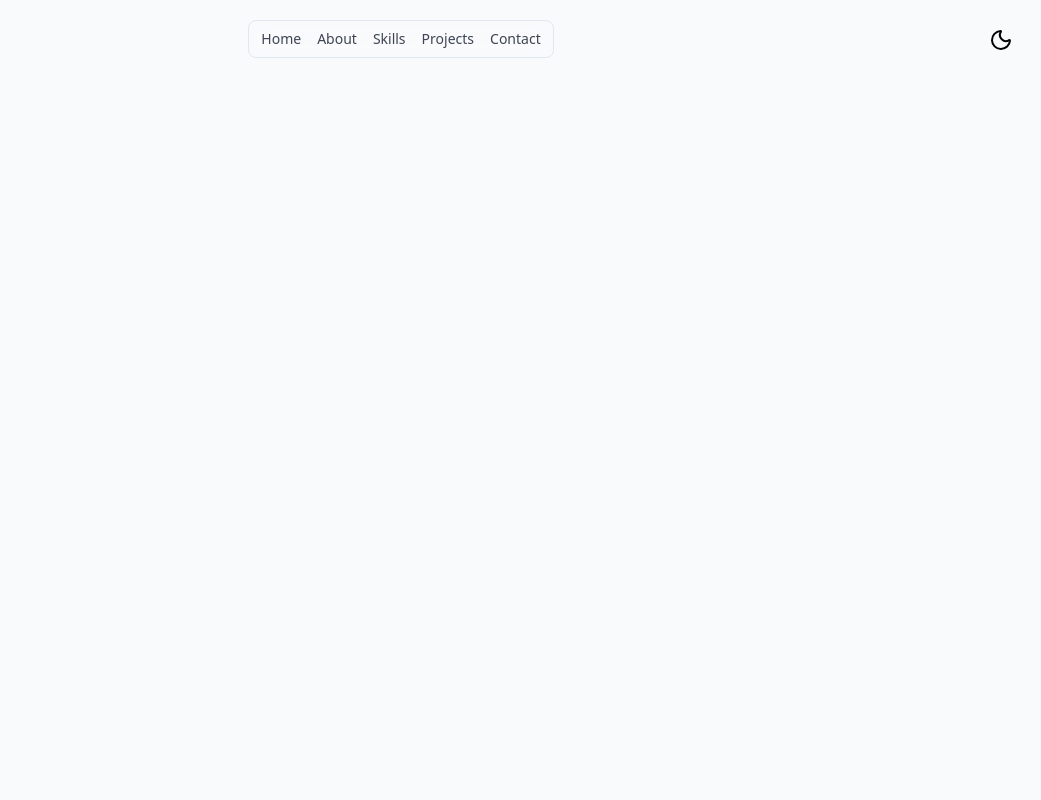
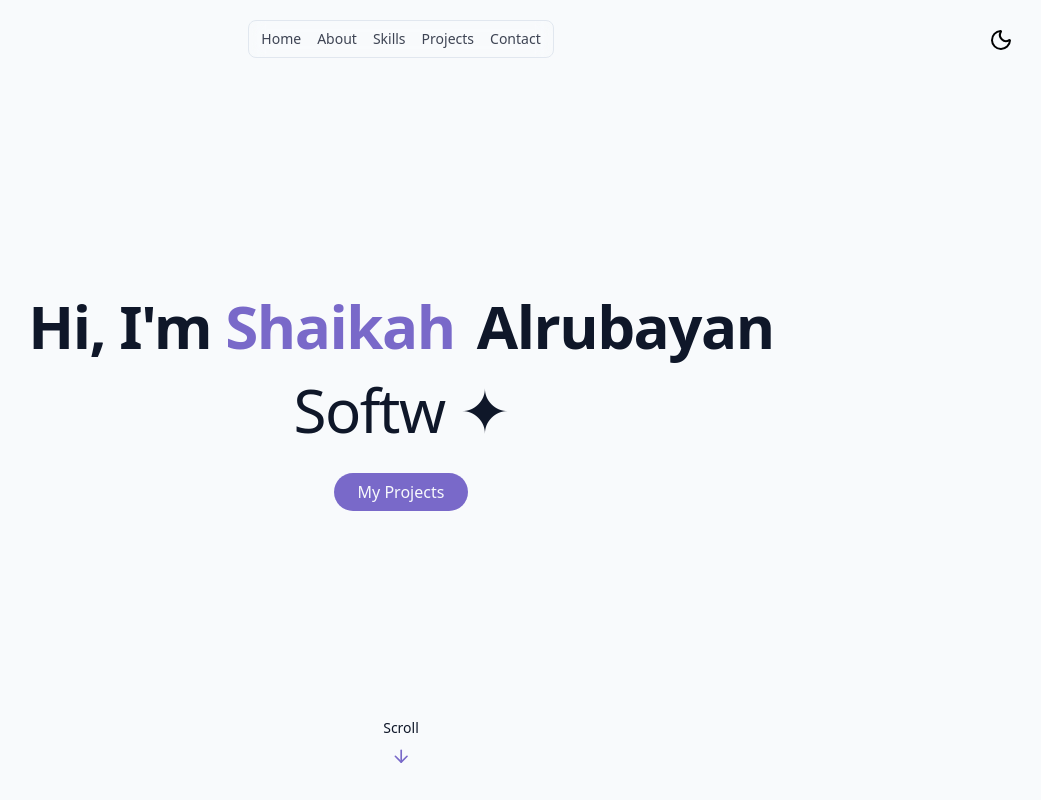
Before and after one commit to shaikah572/portfolio-v3, a React (Vite) app: page / in a window 1280 px wide. Shown: the whole page, without its empty margins (239-1280 px from the left). Built offline with nearby package versions, Linux system fonts and the light colour scheme.

Commit message:
created header section

```diff
--- a/package.json
+++ b/package.json
@@ -19,7 +19,8 @@
     "react-dom": "^19.2.0",
     "react-router-dom": "^7.12.0",
     "tailwind-merge": "^3.4.0",
-    "tailwindcss": "^4.1.18"
+    "tailwindcss": "^4.1.18",
+    "typewriter-effect": "^2.22.0"
   },
   "devDependencies": {
     "@eslint/js": "^9.39.1",
--- a/src/Components/Section/Header.jsx
+++ b/src/Components/Section/Header.jsx
@@ -1,9 +1,46 @@
 import React from 'react'
+import Typewriter from 'typewriter-effect'
+import { ArrowDown } from 'lucide-react'
 
 const Header = () => {
     return (
-        <section id='header'>
-            header
+        <section
+            id='header'
+            className='relative min-h-screen flex flex-col items-center justify-center px-4'>
+            <div className='container max-w-4xl mx-auto text-center z-10'>
+                <div className='space-y-6'>
+                    <h1 className='text-4xl md:text-6xl font-bold tracking-tight'>
+                        <span className='opacity-0 animate-fade-in'>Hi, I'm</span>
+                        <span className='text-primary opacity-0 animate-fade-in-delay-1'>
+                            {' '}
+                            Shaikah
+                        </span>
+                        <span className='text-gradient ml-2 opacity-0 animate-fade-in-delay-2'>
+                            {' '}
+                            Alrubayan
+                        </span>
+                    </h1>
+                    <div className='text-3xl md:text-6xl tracking-tight'>
+                        <Typewriter options={{
+                            strings: ['Software Engineer', 'Full-Stack Developer'],
+                            autoStart: true,
+                            loop: true,
+                            cursor: ' ✦',
+                        }} />
+                    </div>
+
+                    <div className='pt-4 opacity-0 animate-fade-in-delay-4'>
+                        <a href='#projects' className='custom-button'>
+                            My Projects
+                        </a>
+                    </div>
+
+                </div>
+            </div>
+            <div className='absolute bottom-8 left-1/2 transform -translate-x-1/2 flex flex-col items-center animate-bounce'>
+                <span className='text-sm text-muted-foreground mb-2'>Scroll </span>
+                <ArrowDown className='h-5 w-5 text-primary' />
+            </div>
         </section>
     )
 }
--- a/src/Pages/Home.jsx
+++ b/src/Pages/Home.jsx
@@ -1,6 +1,7 @@
 import React from 'react'
 import ThemToggle from '../Components/ThemToggle'
 import NavBar from '../Components/NavBar'
+import Header from '../Components/Section/Header'
 
 const Home = () => {
   return (
@@ -8,6 +9,9 @@ const Home = () => {
 
         <ThemToggle />
         <NavBar />
+        <main>
+            <Header />
+        </main>
 
     </div>
   )
```
Also changed, not shown: 1 other file (tests, documents, lock files or other folders).
